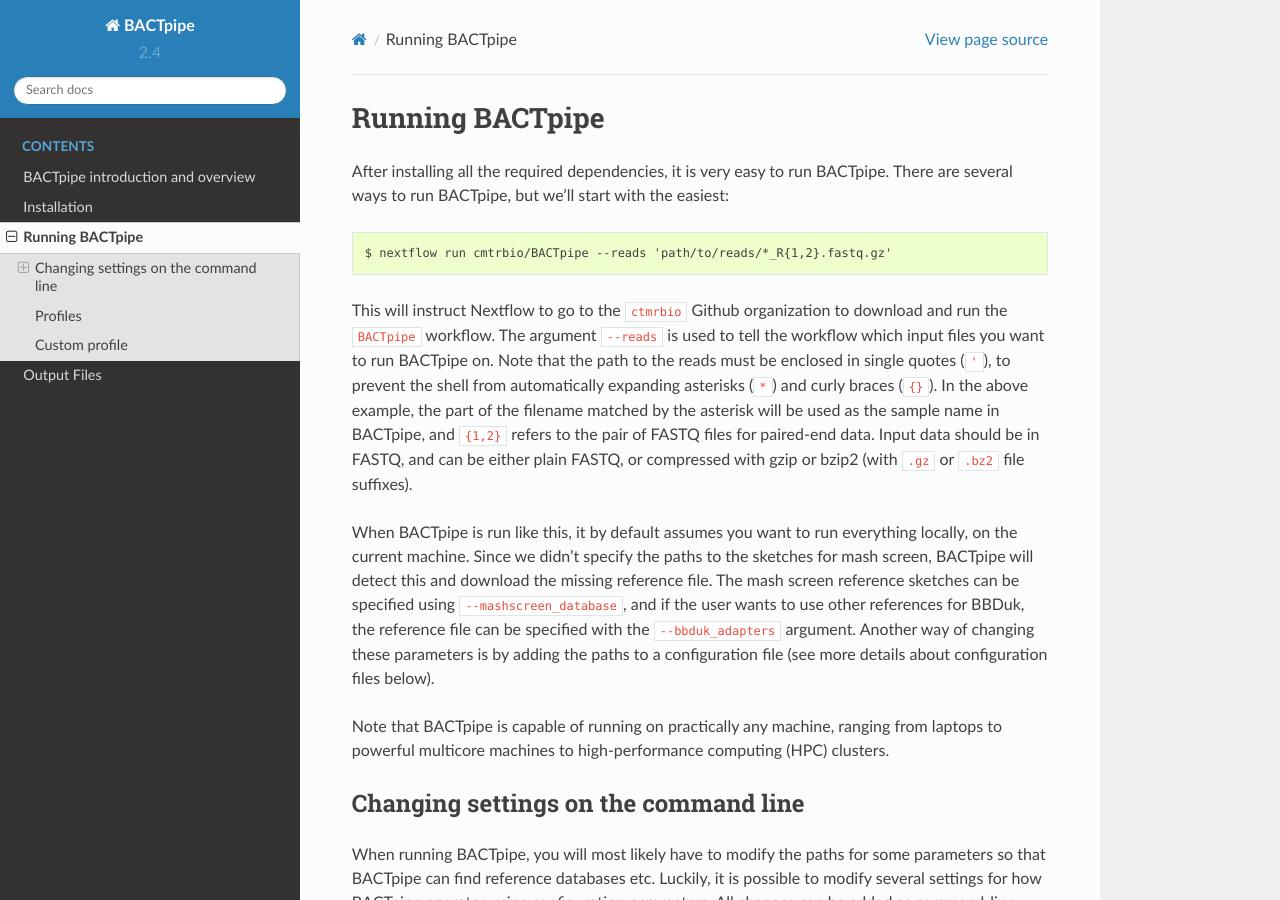
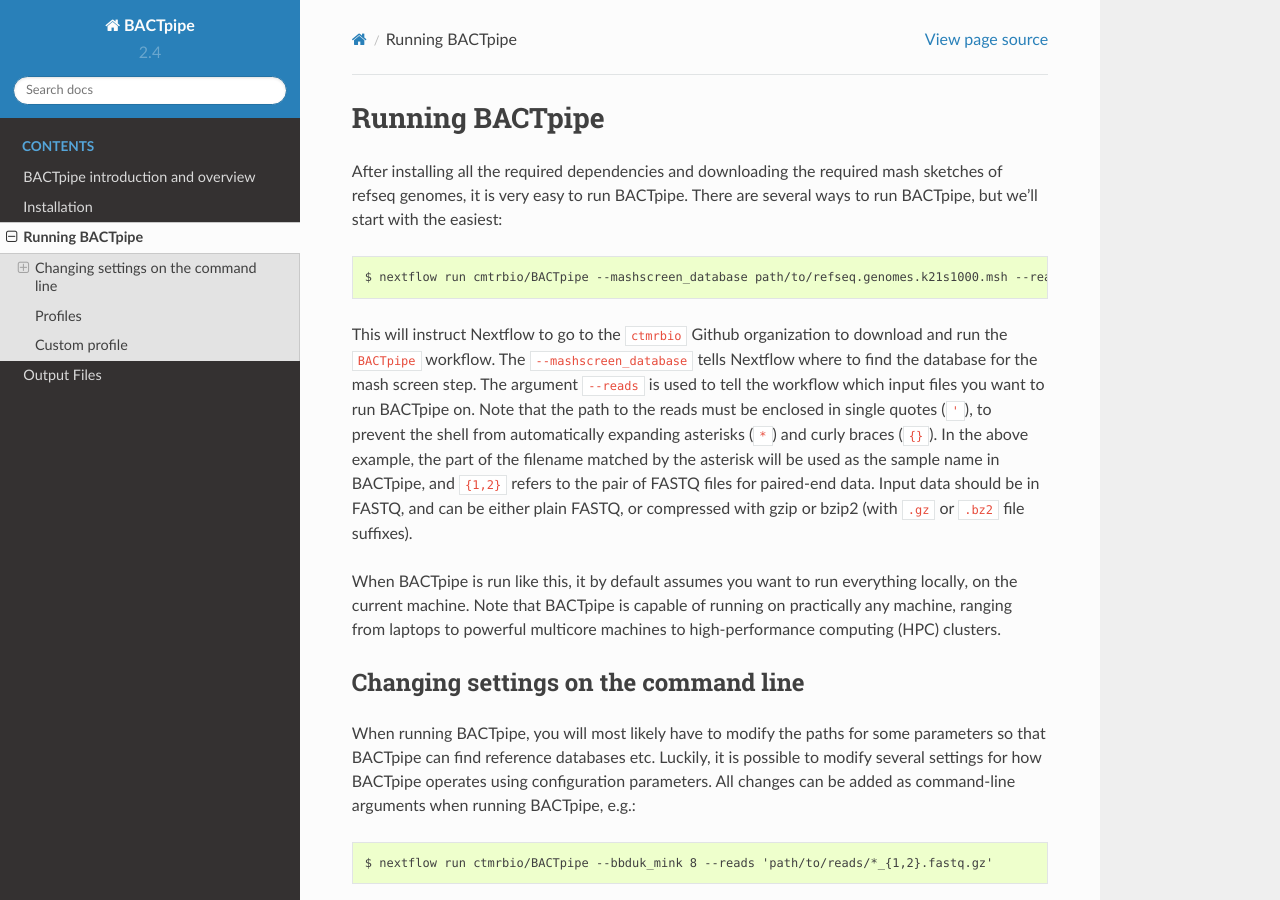
Before and after one commit to ctmrbio/BACTpipe, a Sphinx documentation site: the page built from docs/source/running.rst, in a window 1280 px wide and 900 px high. Built offline with Sphinx 7.4.7 and the Read the Docs theme 2.0.0, drawn with Linux system fonts in a browser that asks for light colours.

Commit message:
Add mashscreen_database to installation and run instructions.

```diff
--- a/docs/source/running.rst
+++ b/docs/source/running.rst
@@ -1,34 +1,27 @@
 Running BACTpipe
 ================
-After installing all the required dependencies, it is very easy to run
-BACTpipe. There are several ways to run BACTpipe, but we'll start with the
-easiest::
+After installing all the required dependencies and downloading the required
+mash sketches of refseq genomes, it is very easy to run BACTpipe. There are
+several ways to run BACTpipe, but we'll start with the easiest::
 
-    $ nextflow run cmtrbio/BACTpipe --reads 'path/to/reads/*_R{1,2}.fastq.gz'
+    $ nextflow run cmtrbio/BACTpipe --mashscreen_database path/to/refseq.genomes.k21s1000.msh --reads 'path/to/reads/*_R{1,2}.fastq.gz'
 
 This will instruct Nextflow to go to the ``ctmrbio`` Github organization to
-download and run the ``BACTpipe`` workflow. The argument ``--reads`` is used to
-tell the workflow which input files you want to run BACTpipe on. Note that the
-path to the reads must be enclosed in single quotes (``'``), to prevent the
-shell from automatically expanding asterisks (``*``) and curly braces (``{}``).
-In the above example, the part of the filename matched by the asterisk will be
-used as the sample name in BACTpipe, and ``{1,2}`` refers to the pair of FASTQ
-files for paired-end data.  Input data should be in FASTQ, and can be either
-plain FASTQ, or compressed with gzip or bzip2 (with ``.gz`` or ``.bz2`` file
-suffixes).
+download and run the ``BACTpipe`` workflow. The ``--mashscreen_database`` tells
+Nextflow where to find the database for the mash screen step. The argument
+``--reads`` is used to tell the workflow which input files you want to run
+BACTpipe on. Note that the path to the reads must be enclosed in single quotes
+(``'``), to prevent the shell from automatically expanding asterisks (``*``)
+and curly braces (``{}``).  In the above example, the part of the filename
+matched by the asterisk will be used as the sample name in BACTpipe, and
+``{1,2}`` refers to the pair of FASTQ files for paired-end data.  Input data
+should be in FASTQ, and can be either plain FASTQ, or compressed with gzip or
+bzip2 (with ``.gz`` or ``.bz2`` file suffixes).
 
 When BACTpipe is run like this, it by default assumes you want to run
-everything locally, on the current machine. Since we didn't specify the paths
-to the sketches for mash screen, BACTpipe will detect this and download the
-missing reference file. The mash screen reference sketches can be specified
-using ``--mashscreen_database``, and if the user wants to use other references
-for BBDuk, the reference file can be specified with the ``--bbduk_adapters``
-argument.  Another way of changing these parameters is by adding the paths to a
-configuration file (see more details about configuration files below).
-
-Note that BACTpipe is capable of running on practically any machine, ranging
-from laptops to powerful multicore machines to high-performance computing (HPC)
-clusters.
+everything locally, on the current machine.  Note that BACTpipe is capable of
+running on practically any machine, ranging from laptops to powerful multicore
+machines to high-performance computing (HPC) clusters.
 
 .. _BACTpipe repository: https://www.github.com/ctmrbio/BACTpipe
 
```
Also changed, not shown: docs/source/installation.rst (+9 -1 lines).
